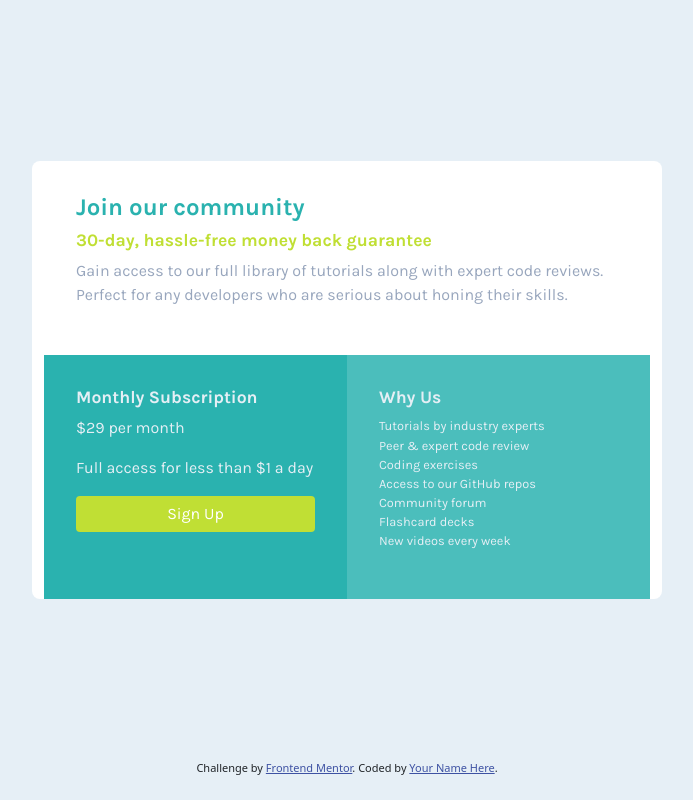
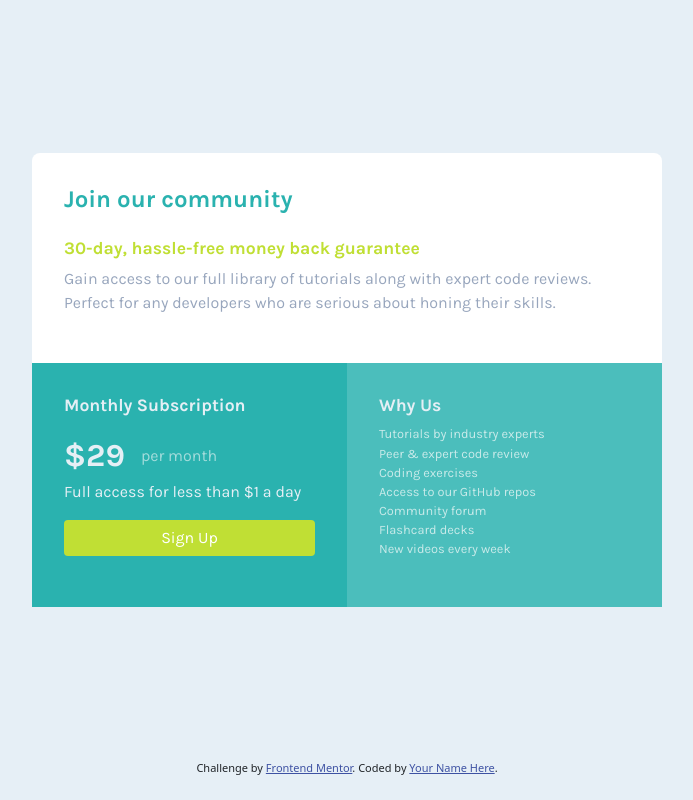
Before and after one commit to cekstedt/FEM-Single-Price-Grid-Component, a plain HTML site: page index.html in a window 1280 px wide. Shown: the whole page, without its empty margins (293-986 px from the left). Drawn offline with nearby package versions, Linux system fonts and the light colour scheme.

Commit message:
Style subscription section.

```diff
--- a/css/styles.css
+++ b/css/styles.css
@@ -22,7 +22,7 @@ body {
   background-color: white;
   border-radius: 0.5rem;
   max-width: 630px;
-  /* padding: 0; */
+  padding: 0;
 }
 
 .section {
@@ -40,6 +40,7 @@ body {
   color: hsl(179, 62%, 43%);
   font-weight: 700;
   font-size: 1.5rem;
+  padding-bottom: 1rem;
 }
 
 .cta-subtitle {
@@ -51,6 +52,27 @@ body {
 .subscription-section {
   color: hsl(204, 43%, 93%);
   background-color: hsl(179, 62%, 43%);
+}
+
+.subscription-title {
+  padding-bottom: 0.5rem;
+}
+
+.price {
+  display: table;
+  margin: 0;
+}
+
+.price-number {
+  font-size: 2rem;
+  font-weight: 700;
+}
+
+.price-frequency {
+  color: hsl(179, 45%, 75%);
+  vertical-align: middle;
+  display: table-cell;
+  padding-left: 1rem;
 }
 
 .btn {
@@ -75,6 +97,7 @@ body {
   padding-left: 0;
   list-style-type: none;
   font-size: 0.8rem;
+  color: hsl(179, 45%, 85%);
 }
 
 /* Footer */
--- a/index.html
+++ b/index.html
@@ -51,7 +51,10 @@
 
           <div class="section subscription-section col-lg-6">
             <h2 class="subscription-title subtitle">Monthly Subscription</h2>
-            <p>&dollar;29 per month</p>
+            <p class="price">
+              <span class="price-number">&dollar;29 </span>
+              <span class="price-frequency">per month</span>
+            </p>
             <p class="subscription-content">
               Full access for less than &dollar;1 a day
             </p>
```
